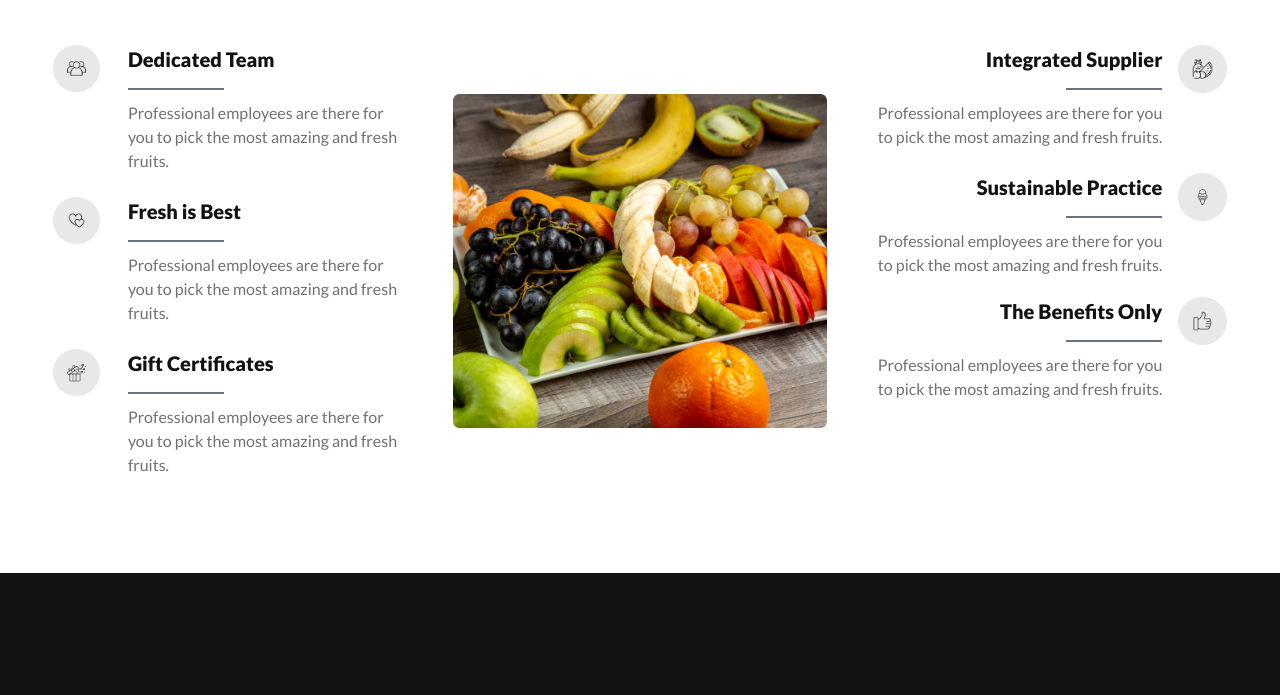
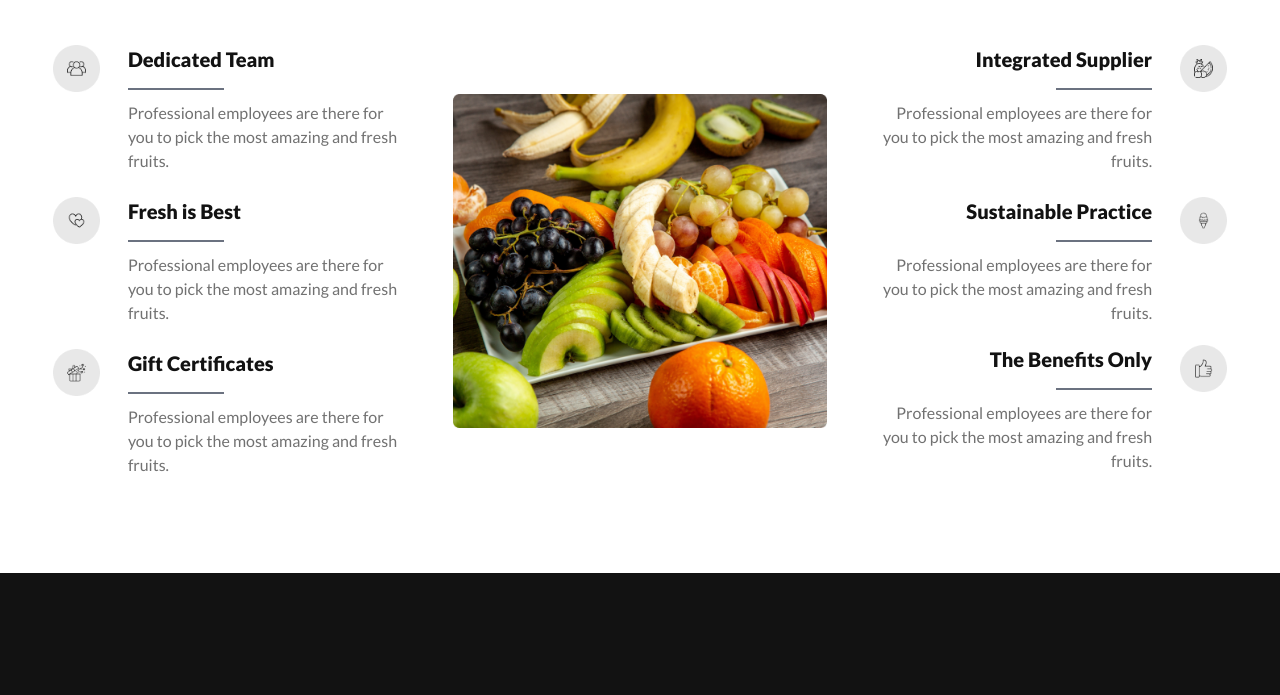
Before and after one commit to rabby4/fruit-brust, a plain HTML site: page index.html in a window 1280 px wide. Shown: the part 3015-3710 px from the top of the page. Drawn offline with nearby package versions, Linux system fonts and the light colour scheme.

Commit message:
tailwind class name issue

```diff
--- a/index.html
+++ b/index.html
@@ -505,7 +505,7 @@
             <!-- Right side icon boxes -->
             <div class="order-3 mx-auto md:max-w-md lg:max-w-[30%]">
               <!-- Icon box 1 -->
-              <div class="flex gap-4 lggap-7 items-center lg:items-start flex-col lg:flex-row-reverse text-center lg:text-right">
+              <div class="flex gap-4 lg:gap-7 items-center lg:items-start flex-col lg:flex-row-reverse text-center lg:text-right">
                 <div>
                   <img src="icons/fruits.png" alt="" class="w-16 lg:w-24">
                 </div>
@@ -516,7 +516,7 @@
                 </div>
               </div>
               <!-- Icon box 2 -->
-              <div class="flex gap-4 lggap-7 items-center lg:items-start flex-col lg:flex-row-reverse text-center lg:text-right mt-6">
+              <div class="flex gap-4 lg:gap-7 items-center lg:items-start flex-col lg:flex-row-reverse text-center lg:text-right mt-6">
                 <div>
                   <img src="icons/ice-cream.png" alt="" class="w-16 lg:w-24">
                 </div>
@@ -527,7 +527,7 @@
                 </div>
               </div>
               <!-- Icon box 3 -->
-              <div class="flex gap-4 lggap-7 items-center lg:items-start flex-col lg:flex-row-reverse text-center lg:text-right mt-5">
+              <div class="flex gap-4 lg:gap-7 items-center lg:items-start flex-col lg:flex-row-reverse text-center lg:text-right mt-5">
                 <div>
                   <img src="icons/thumbs-up.png" alt="" class="w-16 lg:w-24">
                 </div>
```
